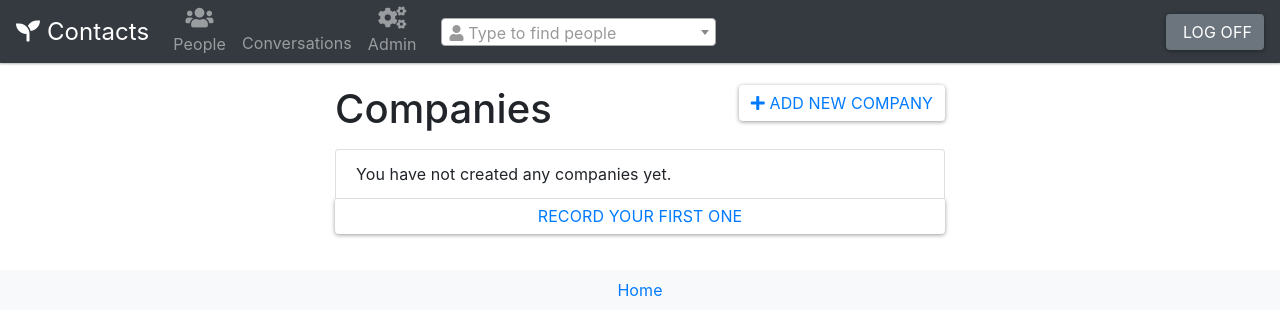
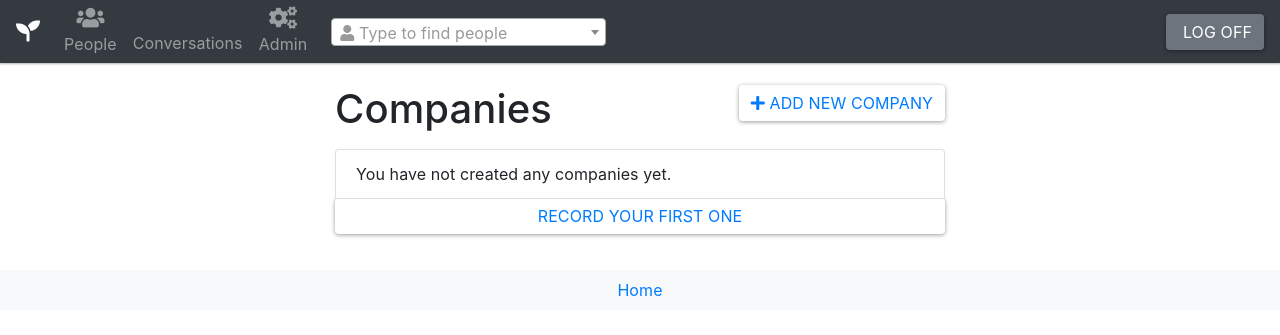
Before and after one commit to jcgiuffrida/seeds, a Django app: page /companies/ in a window 1280 px wide. Shown: the top 335 px of the page. Run offline with Django 3.2, Linux system fonts and the light colour scheme; the visitor is signed in with stand-in values (Sample User, id 1); data that the repository does not hold is empty; some libraries are stand-ins or nearby versions.

Commit message:
Update navbar.html

```diff
--- a/seeds/templates/navbar.html
+++ b/seeds/templates/navbar.html
@@ -1,5 +1,5 @@
 <nav class="navbar navbar-expand-lg fixed-top navbar-dark bg-dark py-0 px-3">
-  <a class="navbar-brand" href="{% url 'home' %}"><i class="fas fa-seedling"></i> Contacts</a>
+  <a class="navbar-brand" href="{% url 'home' %}"><i class="fas fa-seedling"></i></a>
   <button class="navbar-toggler" type="button" data-toggle="collapse" data-target="#navbarSupportedContent" aria-controls="navbarSupportedContent" aria-expanded="false" aria-label="Toggle navigation">
     <span class="navbar-toggler-icon"></span>
   </button>
```
